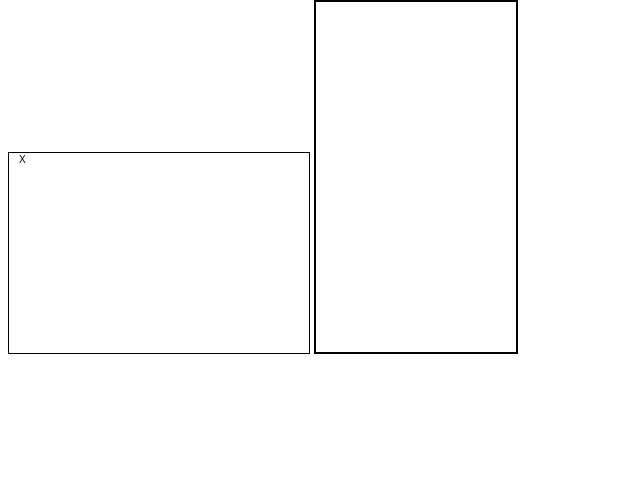
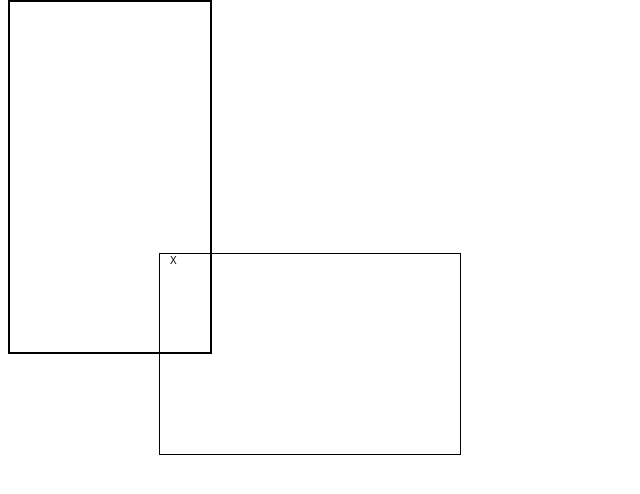
Before and after one commit to ccretag/win, a plain HTML site: page index.html in a window 1280 px wide. Both pictures are taken after a click on the element 159 px from the left and 319 px from the top of the page. Shown: the part 66-560 px from the top of the page, without its empty margins (0-640 px from the left). Drawn offline with Linux system fonts and the light colour scheme.

Commit message:
Update index.html

```diff
--- a/index.html
+++ b/index.html
@@ -11,8 +11,16 @@
         var c2 = document.getElementById("Canvas2");
         var ct2 = c2.getContext("2d");
 
-        c1.addEventListener("click", function () {
+        c1.addEventListener("click", function (event) {
             ct1.fillText("X", 10, 10);
+              var mouseX = event.clientX;
+            var mouseY = event.clientY;
+
+            // Set the position of Canvas1 to the mouse position
+            c1.style.position = "absolute";
+            c1.style.left = mouseX + "px";
+            c1.style.top = mouseY + "px";
+
         });
 
         c2.addEventListener("click", function () {
```
